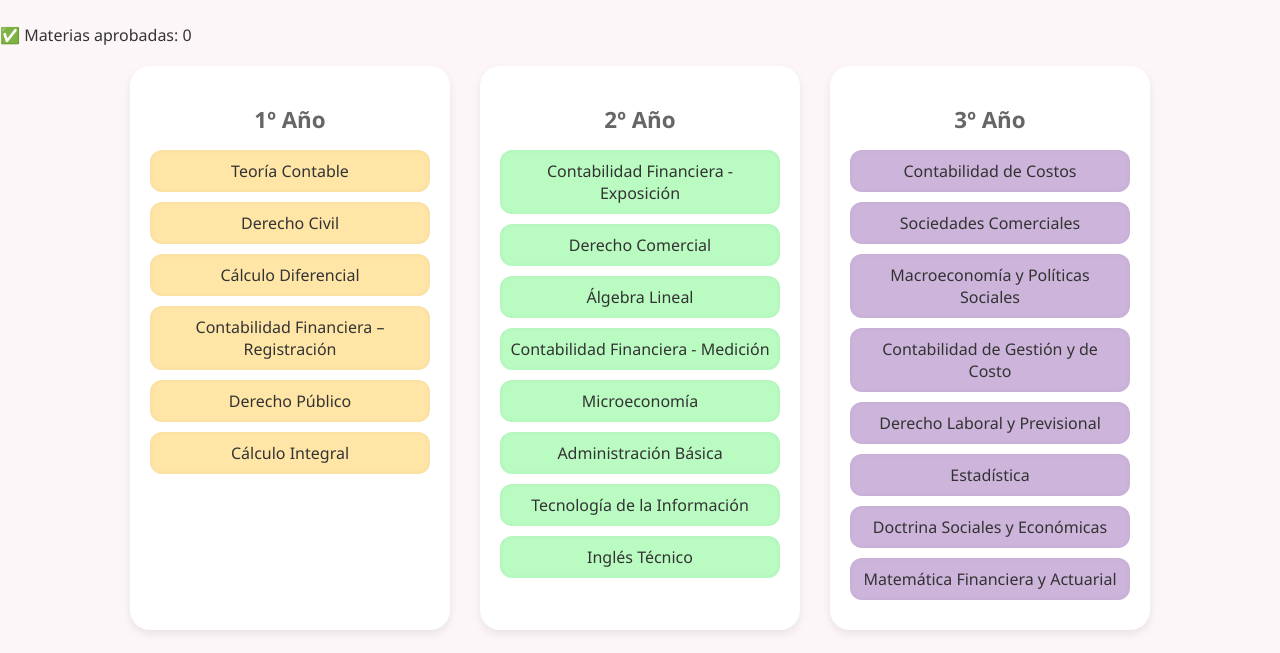
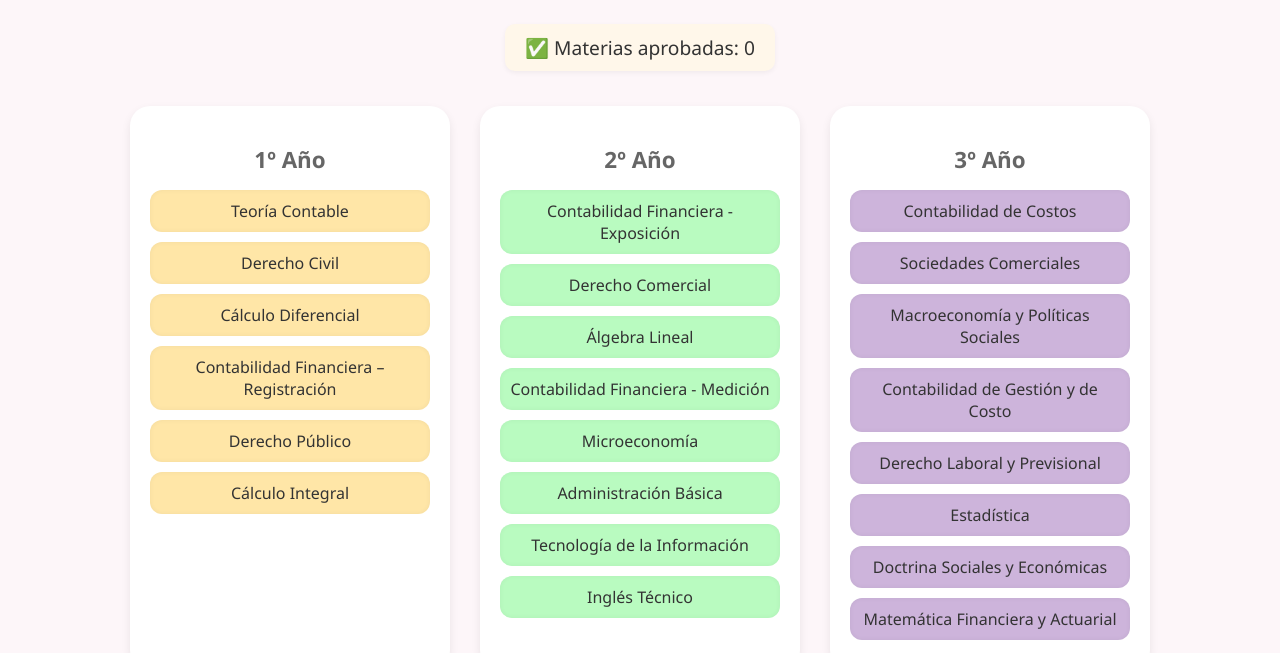
Before and after one commit to Milipss/Contador-Publico, a plain HTML site: page index.htm in a window 1280 px wide. Shown: the part 145-798 px from the top of the page. Drawn offline with Linux system fonts and the light colour scheme.

Commit message:
Update styles.css

```diff
--- a/styles.css
+++ b/styles.css
@@ -11,6 +11,19 @@ h1 {
   padding: 30px 0;
   font-size: 2.5rem;
   color: #444;
+}
+
+.contador {
+  text-align: center;
+  font-size: 1.2rem;
+  margin-bottom: 15px;
+  background-color: #fff7ea;
+  padding: 10px 20px;
+  border-radius: 10px;
+  width: fit-content;
+  margin-left: auto;
+  margin-right: auto;
+  box-shadow: 0 2px 5px rgba(0,0,0,0.05);
 }
 
 .malla {
@@ -52,14 +65,12 @@ h1 {
   box-shadow: inset 0 0 5px rgba(0,0,0,0.05);
 }
 
-/* Pastel colors per year */
 #anio1 .materia { background-color: #ffe6a7; }
 #anio2 .materia { background-color: #b9fbc0; }
 #anio3 .materia { background-color: #cdb4db; }
 #anio4 .materia { background-color: #f6b5cf; }
 #anio5 .materia { background-color: #b5e3f6; }
 
-/* Tachar al aprobar */
 .materia.aprobada {
   text-decoration: line-through;
   opacity: 0.6;
```
